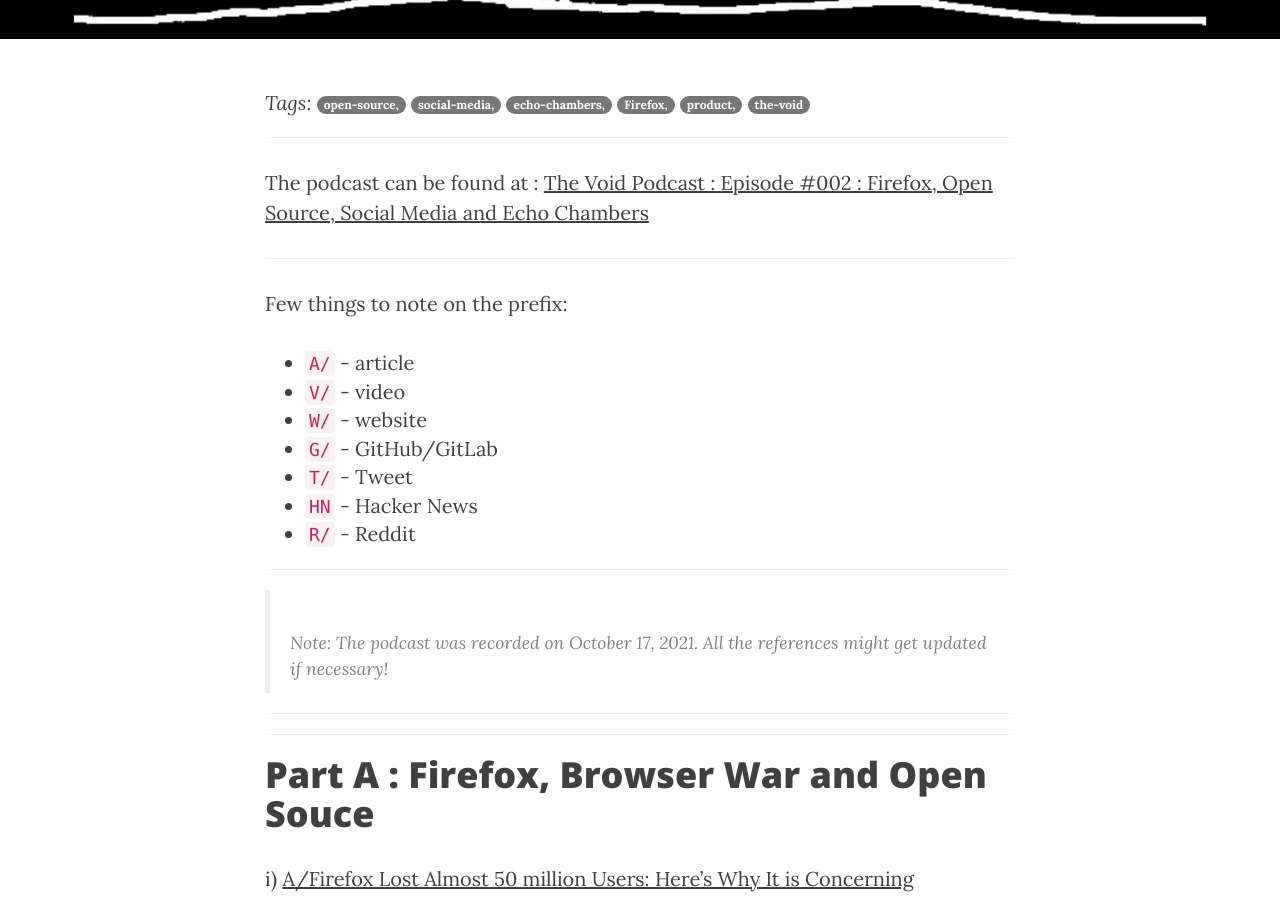
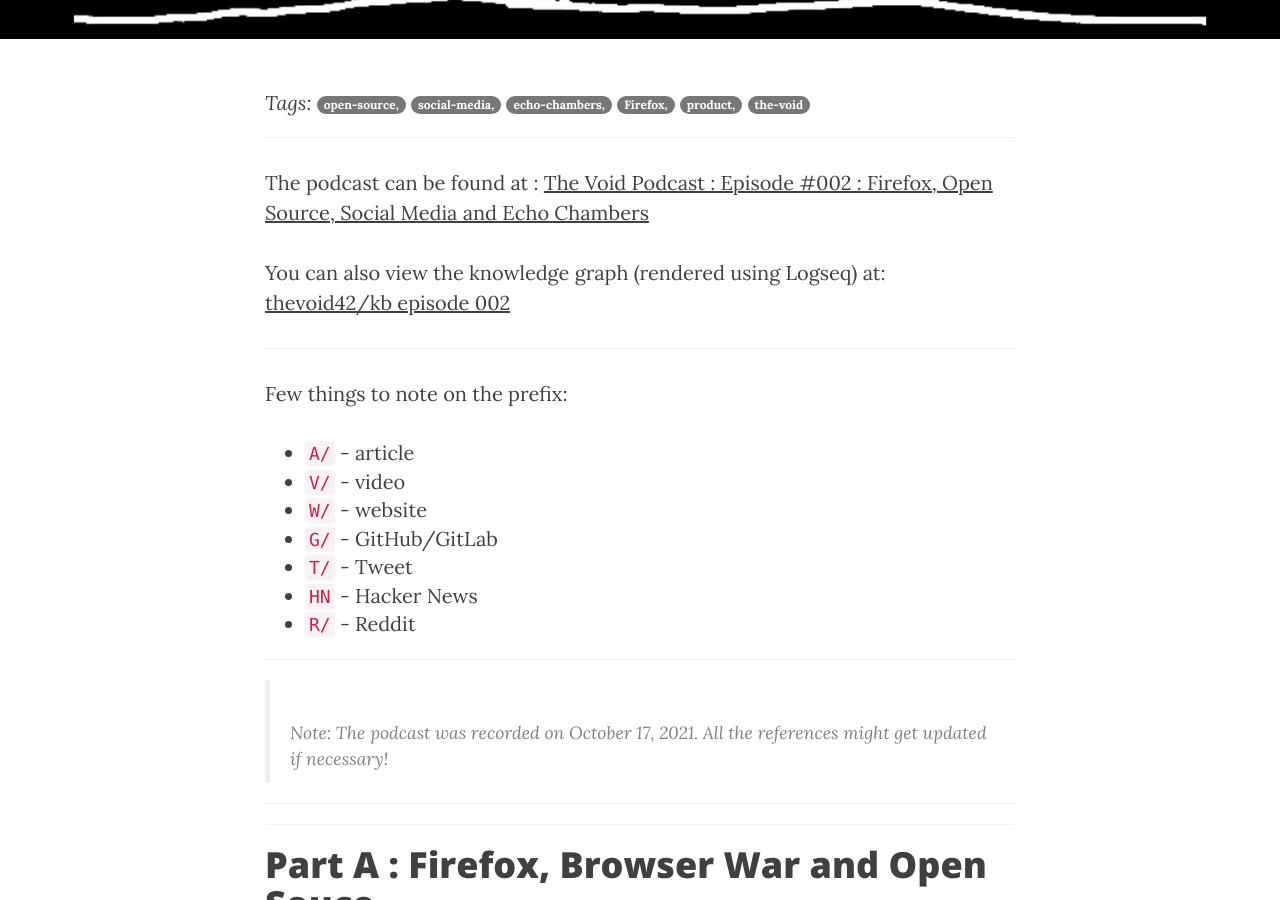
Before and after one commit to NISH1001/NISH1001.github.io, a Jekyll site: the page built from _posts/2021-11-05-the-void-002.markdown, in a window 1280 px wide and 900 px high, scrolled down 418 px. Built offline with Jekyll 4.4.1, drawn with Linux system fonts in a browser that asks for light colours; comment, search, counter and statistics services are not loaded.

Commit message:
Update references to thevoid42 kb page

```diff
--- a/_posts/2021-10-11-the-void-001.markdown
+++ b/_posts/2021-10-11-the-void-001.markdown
@@ -12,6 +12,10 @@
 
 The podcast can be found at:
 [https://youtu.be/Gky1U_debdU](https://youtu.be/Gky1U_debdU){:class="paradox"}
+
+
+You can also view the knowledge graph (rendered using Logseq) at:
+[thevoid42/kb episode 001](https://thevoid42.gitlab.io/kb/#/page/podcast%2Fthe%20void%2F001%20-%20startups%2C%20products%2C%20failures%20and%20happiness)
 
 ---
 
--- a/_posts/2021-11-05-the-void-002.markdown
+++ b/_posts/2021-11-05-the-void-002.markdown
@@ -11,6 +11,9 @@
 ---
 
 The podcast can be found at : [The Void Podcast : Episode #002 : Firefox, Open Source, Social Media  and Echo Chambers](https://youtu.be/mrvaelfcCvU){:class="paradox"}
+
+You can also view the knowledge graph (rendered using Logseq) at:
+[thevoid42/kb episode 002](https://thevoid42.gitlab.io/kb/#/page/podcast%2Fthe%20void%2F002%20-%20firefox%2C%20open%20source%2C%20social%20media%20and%20echo%20chambers)
 
 ---
 
```
